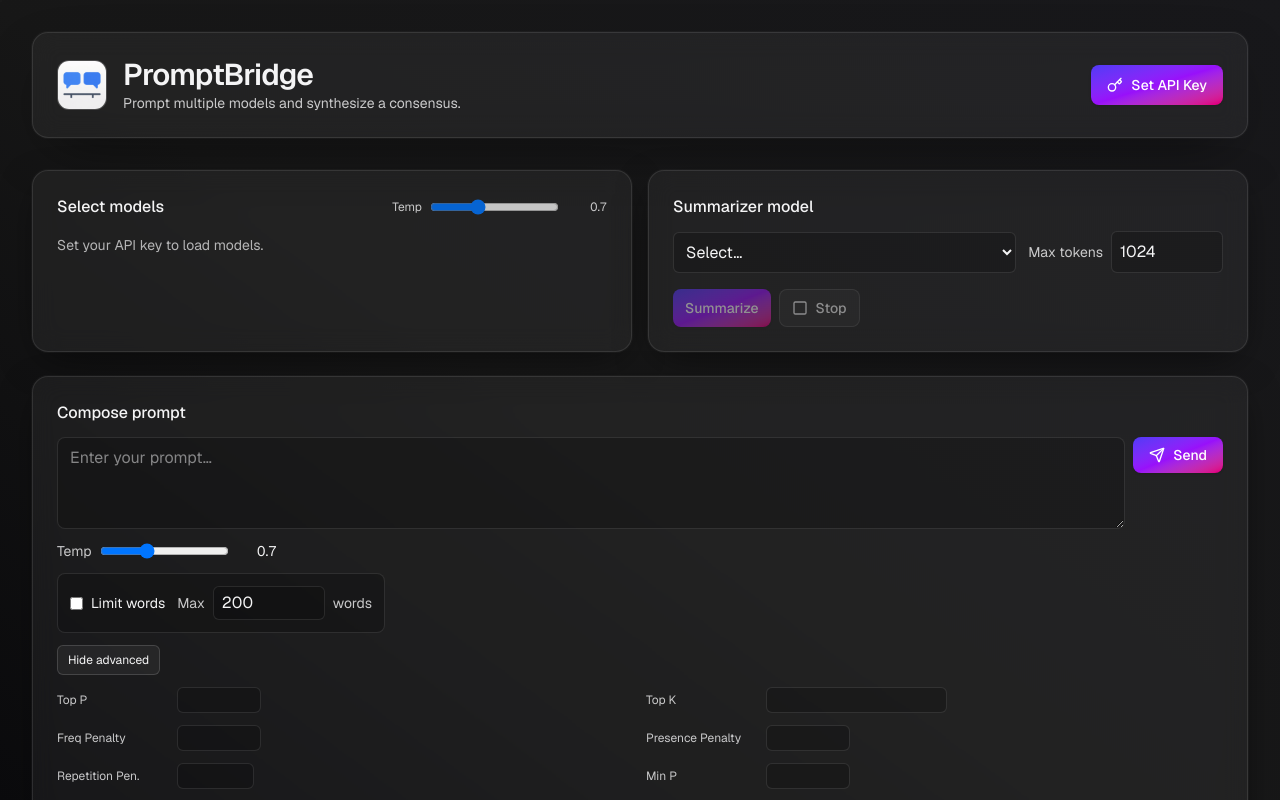
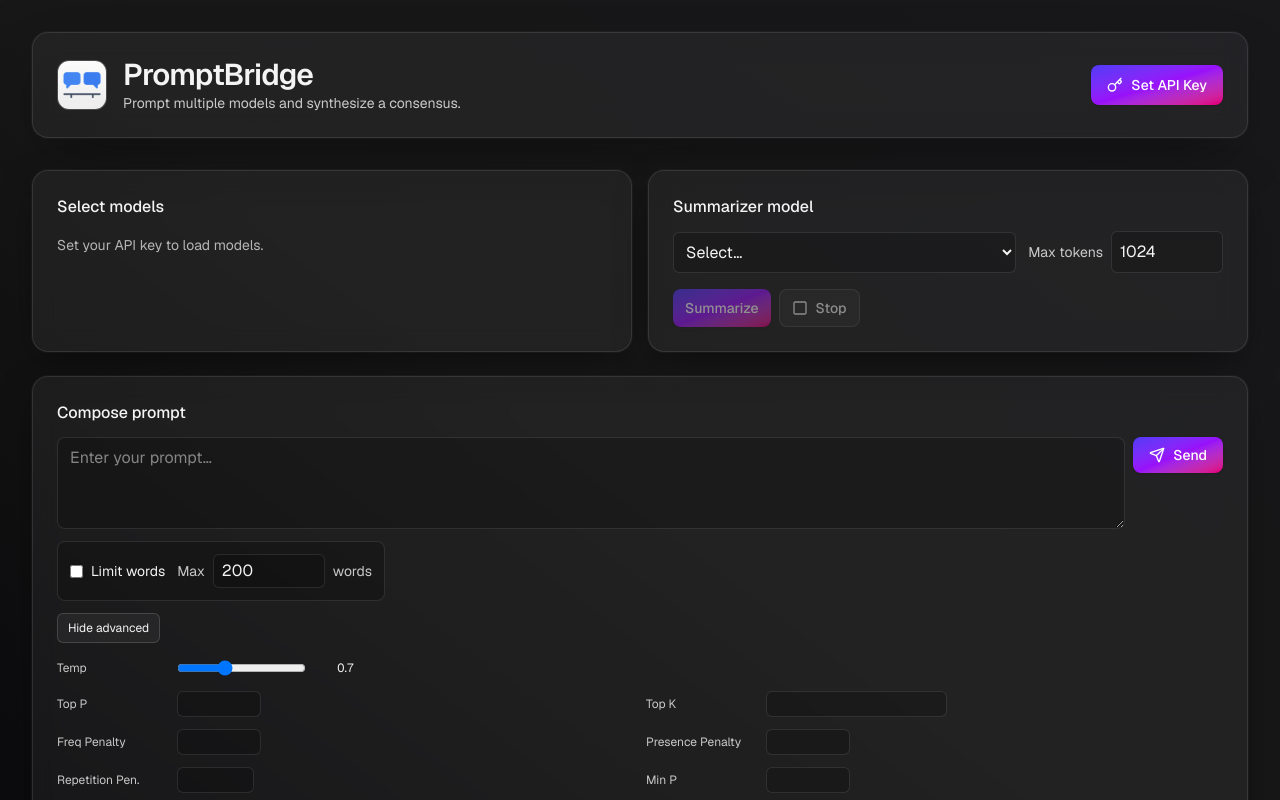
Before and after one commit to lcondliffe/PromptBridge, a Next.js app: page / in a window 1280 px wide. Both pictures are taken after a click on the button "Advanced prompt". Shown: the top 800 px of the page. Built offline with nearby package versions, Linux system fonts and the light colour scheme.

Commit message:
Include temperature in advanced options

```diff
--- a/src/app/page.tsx
+++ b/src/app/page.tsx
@@ -407,18 +407,6 @@ Be concise but comprehensive.`;
           <div className="rounded-2xl border border-white/10 bg-white/5 backdrop-blur-md shadow-[0_0_0_1px_rgba(255,255,255,0.03),0_12px_40px_-12px_rgba(0,0,0,0.6)] p-6">
             <div className="mb-4 flex items-center justify-between gap-3">
               <h2 className="font-medium">Select models</h2>
-              <div className="flex items-center gap-2 text-xs opacity-80" title="Controls randomness/creativity. Lower = deterministic, higher = diverse.">
-                <label>Temp</label>
-                <input
-                  type="range"
-                  min={0}
-                  max={2}
-                  step={0.1}
-                  value={temperature}
-                  onChange={(e) => setTemperature(parseFloat(e.target.value))}
-                />
-                <span className="tabular-nums w-10 text-right">{temperature.toFixed(1)}</span>
-              </div>
             </div>
 
             {apiKey ? (
@@ -619,21 +607,6 @@ Be concise but comprehensive.`;
                 <Send className="size-4" /> Send
               </button>
             </form>
-            {/* Temperature */}
-            <div className="mt-3 flex items-center gap-2">
-              <Tip text="Controls randomness/creativity. Lower = deterministic, higher = diverse.">
-                <span className="text-sm opacity-80">Temp</span>
-              </Tip>
-              <input
-                type="range"
-                min={0}
-                max={2}
-                step={0.1}
-                value={temperature}
-                onChange={(e) => setTemperature(parseFloat(e.target.value))}
-              />
-              <span className="text-sm tabular-nums w-10 text-right">{temperature.toFixed(1)}</span>
-            </div>
             {/* Prompt options */}
             <div className="mt-3 inline-flex flex-wrap items-center gap-3 rounded-lg border border-white/10 bg-black/20 p-3 w-fit max-w-full self-start">
               <label className="inline-flex items-center gap-2 text-sm">
@@ -671,6 +644,24 @@ Be concise but comprehensive.`;
               </button>
               {showAdvanced && (
                 <div className="mt-3 grid gap-3 sm:grid-cols-2">
+                  {/* Temperature slider (full width) */}
+                  <div className="sm:col-span-2">
+                    <Tip text="Controls randomness/creativity. Lower = deterministic, higher = diverse.">
+                      <div className="flex items-center gap-2 text-xs">
+                        <span className="w-28 opacity-80">Temp</span>
+                        <input
+                          type="range"
+                          min={0}
+                          max={2}
+                          step={0.1}
+                          value={temperature}
+                          onChange={(e) => setTemperature(parseFloat(e.target.value))}
+                        />
+                        <span className="tabular-nums w-10 text-right">{temperature.toFixed(1)}</span>
+                      </div>
+                    </Tip>
+                  </div>
+
                   <Tip text="Nucleus sampling. Consider only top tokens whose cumulative probability ≤ P.">
                     <label className="flex items-center gap-2 text-xs">
                       <span className="w-28 opacity-80">Top P</span>
```
